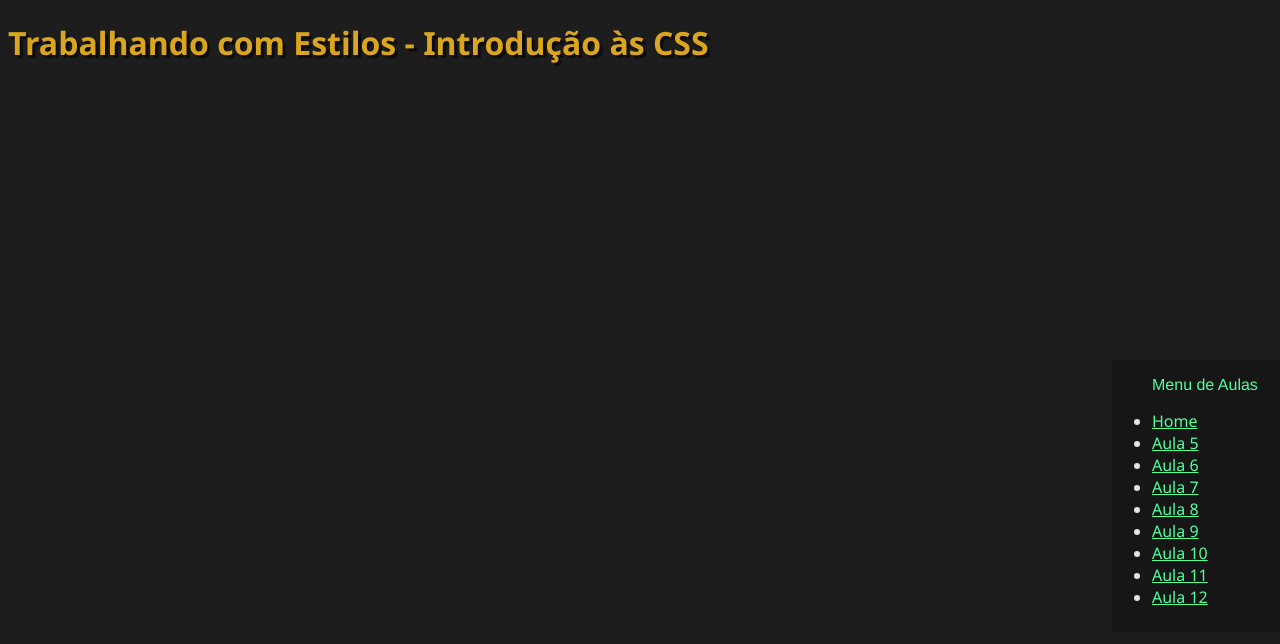
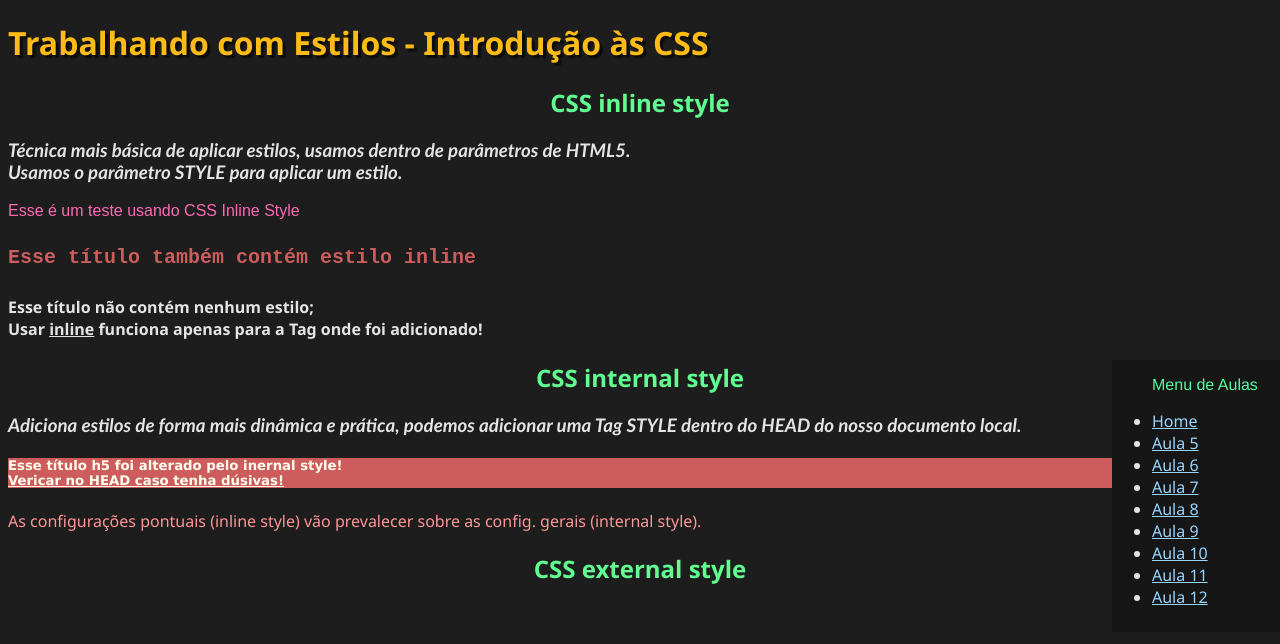
Before and after one commit to ruanmirandac/HTML_CSS, a plain HTML site: page aulas/aula12.html in a window 1280 px wide. Drawn offline with Linux system fonts and the light colour scheme.

Commit message:
att 21.01
PC de casa

```diff
--- a/aulas/aula12.html
+++ b/aulas/aula12.html
@@ -6,6 +6,13 @@
     <link rel="shortcut icon" href="favicon.ico" type="image/x-icon">
     <title>Aula 12</title>
     <link rel="stylesheet" href="style.css">
+    <style>
+        h5{
+            font-family: Verdana, Geneva, Tahoma, sans-serif;
+            background-color: indianred;
+            color: ivory;
+        }
+    </style>
 </head>
 <body>
         <!--Menu fixo das aulas-->
@@ -23,5 +30,26 @@
         </ul>
         <!--Menu fixo das aulas-->
         <h1>Trabalhando com Estilos - Introdução às CSS</h1>
+
+        <h2>CSS inline style</h2>
+
+        <h3>Técnica mais básica de aplicar estilos, usamos dentro de parâmetros de HTML5. <br>
+        Usamos o parâmetro STYLE para aplicar um estilo.
+        </h3>
+        <p style="font-family: Arial, Helvetica, sans-serif; color: hotpink;">Esse é um teste usando CSS Inline Style</p>
+        <h4 style="font-family: monospace; font-size: x-large; color: indianred;">Esse título também contém estilo inline</h4>
+        <h4>Esse título não contém nenhum estilo; <br>
+        Usar <ins>inline</ins> funciona apenas para a Tag onde foi adicionado!</h4>
+        <!---------------------------------------------------------------------->
+        <h2>CSS internal style</h2>
+
+        <h3>Adiciona estilos de forma mais dinâmica e prática, podemos adicionar uma Tag STYLE dentro do HEAD do nosso documento local.</h3>
+        <h5>Esse título h5 foi alterado pelo inernal style! <br>
+        <ins>Vericar no HEAD caso tenha dúsivas!</ins></h5>
+
+        <p style="color: rgb(255, 149, 149);">As configurações pontuais (inline style) vão prevalecer sobre as config. gerais (internal style).</p>
+        <!---------------------------------------------------------------------->
+        <h2>CSS external style</h2>
+
 </body>
 </html>
--- a/aulas/style.css
+++ b/aulas/style.css
@@ -4,12 +4,13 @@ body{
     font-family: 'Segoe UI', Tahoma, Geneva, Verdana, sans-serif;
 }
 h1{
-    color: goldenrod;
+    color: rgb(252, 187, 22);
     text-shadow: 3px 3px 1px rgb(12, 12, 12);
 }
 
 h2{
-    color: rgb(245, 200, 88);
+    color: rgb(96, 255, 144);
+    text-align: center;
 }
 
 h3{
@@ -18,7 +19,7 @@ h3{
 }
 
 a{
-    color: rgb(81, 255, 159);
+    color: rgb(151, 213, 255);
 }
 
 .lista{
```
Also changed, not shown: aulas/home.html (+2 -1 lines).
